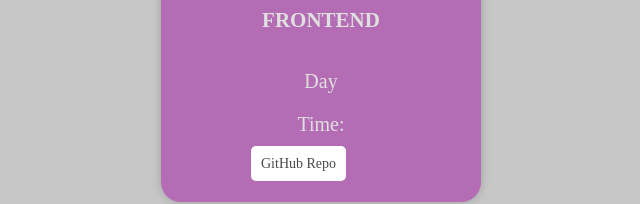
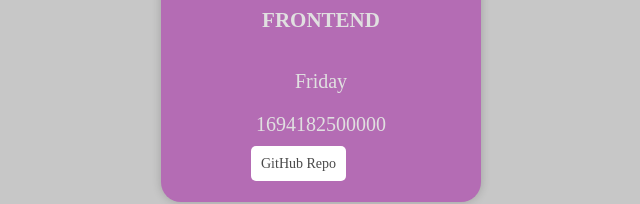
Before and after one commit to o-dunsin/STAGE-1, a plain HTML site: page index.html in a window 1280 px wide. Shown: the part 435-639 px from the top of the page, without its empty margins (319-959 px from the left). Drawn offline with Linux system fonts and the light colour scheme.

Commit message:
updated info

```diff
--- a/index.html
+++ b/index.html
@@ -21,10 +21,10 @@
         </div>
         <div class="current">
             <div class="day">
-                <p data-attribute="currentDayOfTheWeek">Day </p>
+                <p data-attribute="currentDayOfTheWeek"> </p>
             </div>
             <div class="time">
-                <p data-testid="currentUTCTime">Time: </p>
+                <p data-testid="currentUTCTime"> </p>
             </div>
         </div>
         <div data-testid=“githubURL” class="github">
--- a/index.js
+++ b/index.js
@@ -3,7 +3,7 @@ function updateDay () {
     const currentDate = new Date();
     const currentDay = daysOfWeek[currentDate.getDay()];
 
-    document.querySelector('[data-attribute="day"]').textContent = ` ${currentDay}`;
+    document.querySelector('[data-attribute="currentDayOfTheWeek"]').textContent = ` ${currentDay}`;
 }
 
 // Update the day of the week immediately and then refresh every 24 hours
```
